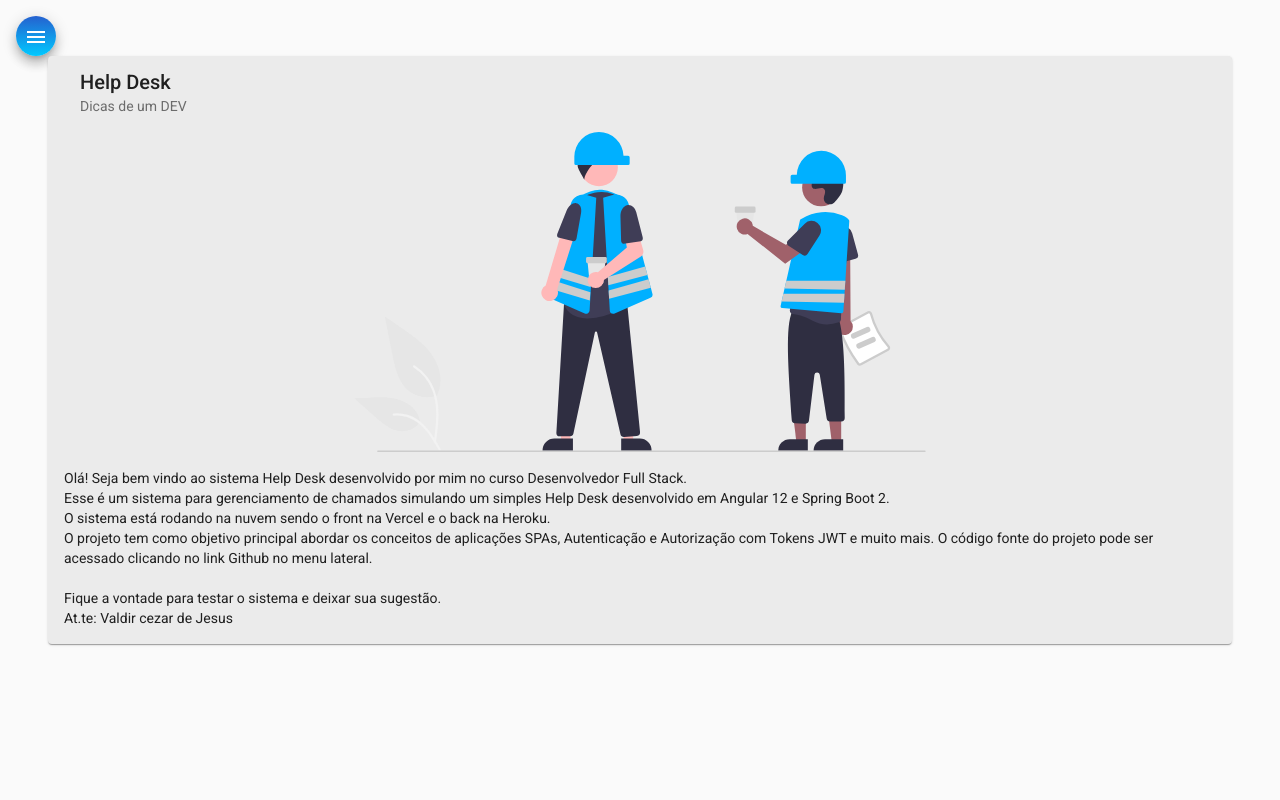
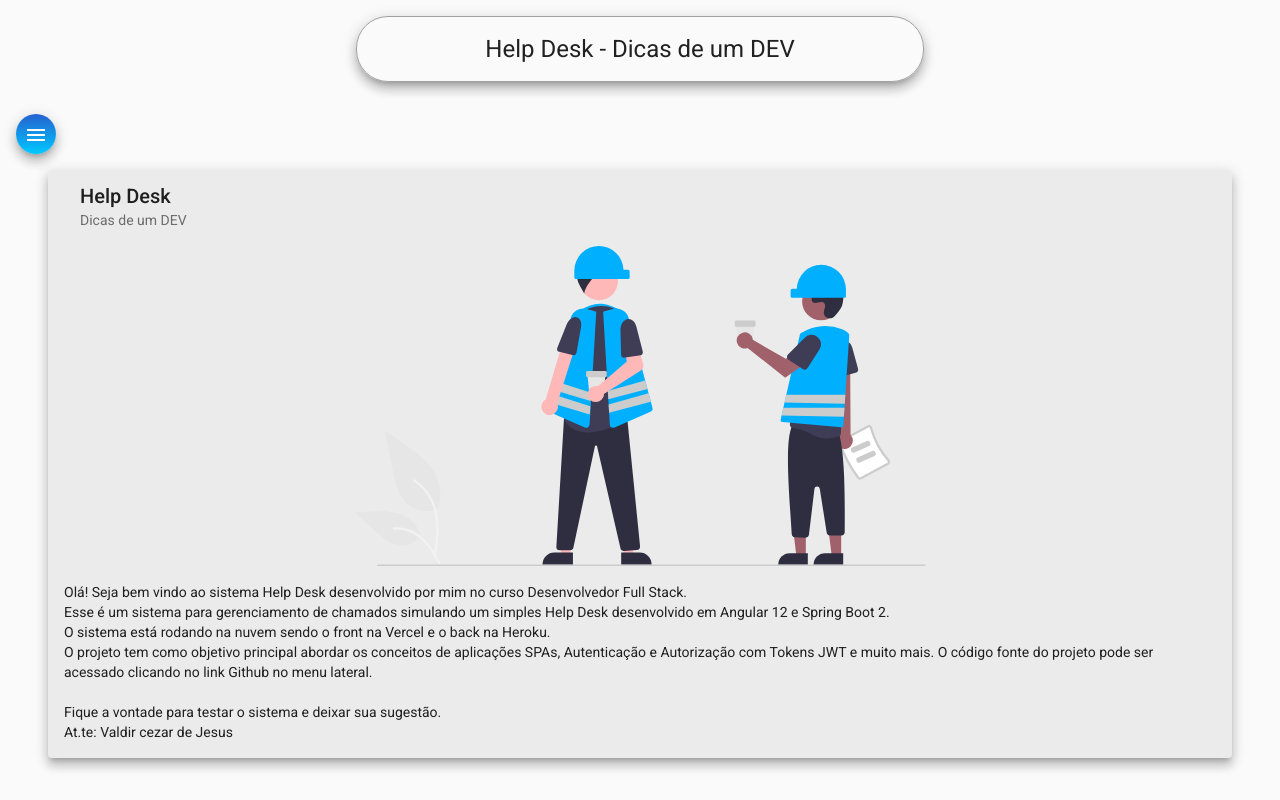
Before and after one commit to rafa543/helpdesk-front, an Angular app: page /home in a window 1280 px wide. Built offline with nearby package versions, Linux system fonts and the light colour scheme.

Commit message:
HTML e CSS para HEADER

```diff
--- a/src/app/components/header/header.component.css
+++ b/src/app/components/header/header.component.css
@@ -0,0 +1,12 @@
+.container {
+    display: flex;
+    align-items: center;
+    justify-content: center;
+}
+
+h1{
+    margin-top: 1rem;
+    border: 1px solid rgb(161, 159, 159);
+    padding: 1rem 10%;
+    border-radius: 2rem;
+}
--- a/src/app/components/header/header.component.html
+++ b/src/app/components/header/header.component.html
@@ -1 +1,3 @@
-<p>header works!</p>
+<div class="container">
+    <h1 class="mat-elevation-z8">Help Desk - Dicas de um DEV</h1>
+</div>
--- a/src/app/components/home/home.component.css
+++ b/src/app/components/home/home.component.css
@@ -1,6 +1,6 @@
 .card {
     width: 90%;
-    margin: auto;
+    margin: 1rem auto;
     background-color: rgb(235, 235, 235);
 }
 
--- a/src/app/components/home/home.component.html
+++ b/src/app/components/home/home.component.html
@@ -1,4 +1,4 @@
-<mat-card class="card">
+<mat-card class="card mat-elevation-z8">
     <mat-card-header>
         <mat-card-title>Help Desk</mat-card-title>
         <mat-card-subtitle>Dicas de um DEV</mat-card-subtitle>
--- a/src/app/components/nav/nav.component.html
+++ b/src/app/components/nav/nav.component.html
@@ -26,6 +26,7 @@
     </mat-drawer>
 
     <div class="sidenav-content">
+        <app-header></app-header>
         <button class="menu mat-elevation-z8" (click)="drawer.toggle()" mat-icon-button>
             <mat-icon>menu</mat-icon>
         </button>
```
